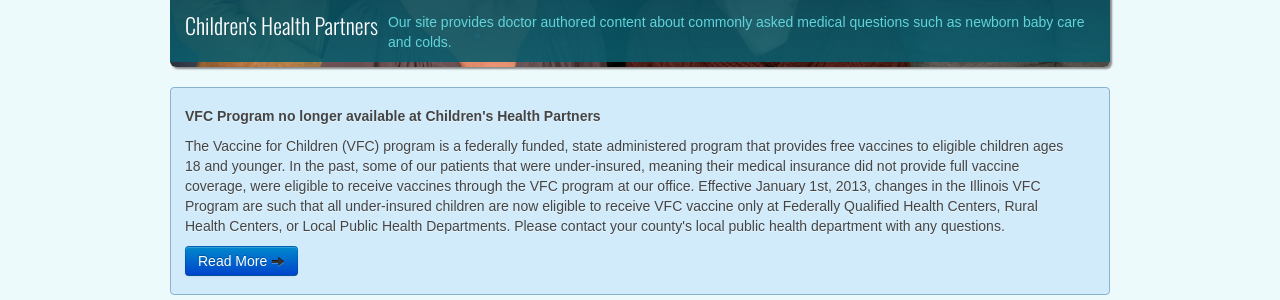
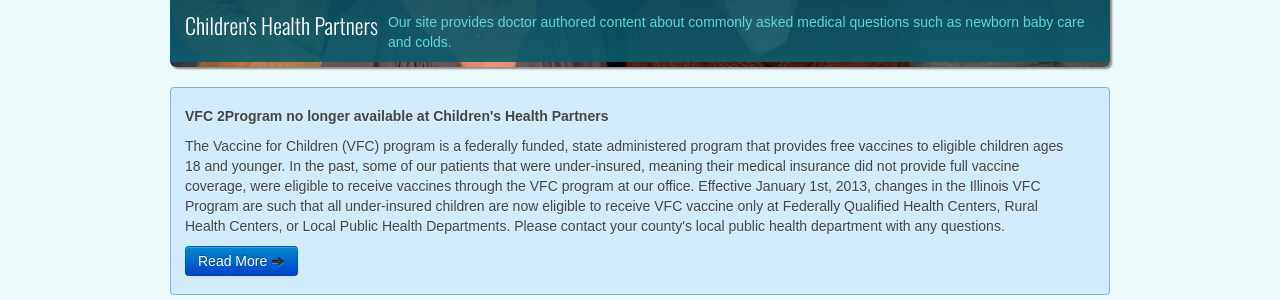
Before and after one commit to chpweb/web, a Jekyll site: the page built from index.html, in a window 1280 px wide. Shown: the part 566-866 px from the top of the page. Built offline with Jekyll 4.4.1, drawn with Linux system fonts in a browser that asks for light colours; some web fonts are replaced; comment, search, counter and statistics services are not loaded.

Commit message:
Update index.html

```diff
--- a/index.html
+++ b/index.html
@@ -26,7 +26,7 @@
 		</div>
 		-->
 		<div class="home-info">
-			<h5>VFC Program no longer available at Children's Health Partners</h5>
+			<h5>VFC 2Program no longer available at Children's Health Partners</h5>
 			<p>The Vaccine for Children (VFC) program is a federally funded, state administered program that provides free vaccines to eligible children ages 18 and younger. In the past, some of our patients that were under-insured, meaning their medical insurance did not provide full vaccine coverage, were eligible to receive vaccines through the VFC program at our office. Effective January 1st, 2013, changes in the Illinois VFC Program are such that all under-insured children are now eligible to receive VFC vaccine only at Federally Qualified Health Centers, Rural Health Centers, or Local Public Health Departments. Please contact your county's local public health department with any questions.</p>
 			<p><a class="btn btn-medium btn-primary" href="http://illinoisaap.org/projects/immunizations/vfc/vfc-plus-illinois/">Read More <i class="icon-arrow-right"></i></a></p>
 		</div>
```
